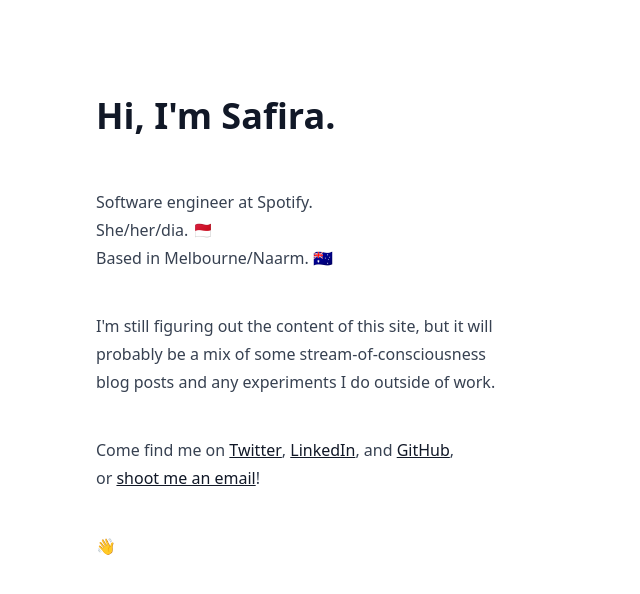
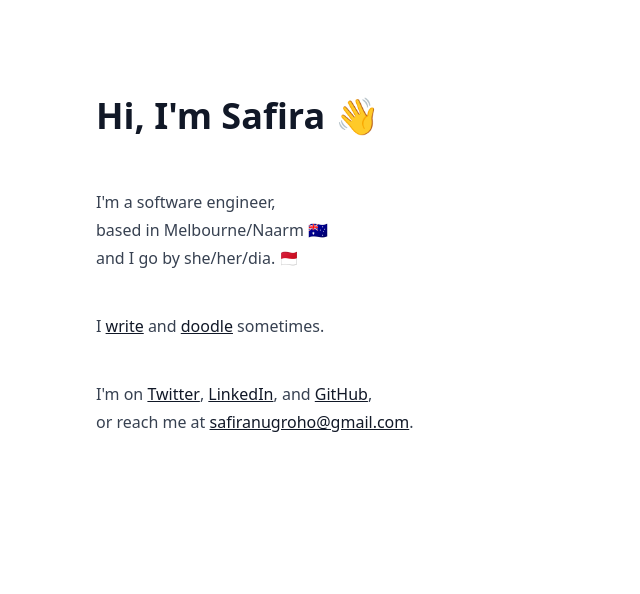
Before and after one commit to safiranugroho/safira.me, a Next.js app: page / in a window 1280 px wide. Shown: the top 594 px of the page, without its empty margins (0-640 px from the left). Built offline with nearby package versions, Linux system fonts and the light colour scheme.

Commit message:
rewrite intro

```diff
--- a/app/page.tsx
+++ b/app/page.tsx
@@ -1,24 +1,23 @@
+import Link from "next/link";
+
 export default function Home() {
   return (
     <main className="flex min-h-screen flex-col">
-      <h1>Hi, I&apos;m Safira.</h1>
+      <h1>Hi, I&apos;m Safira 👋</h1>
       <p>
-        Software engineer at Spotify.<br />
-        She/her/dia. 🇲🇨<br />
-        Based in Melbourne/Naarm. 🇦🇺
+        I&apos;m a software engineer,<br />
+        based in Melbourne/Naarm 🇦🇺 <br />
+        and I go by she/her/dia. 🇲🇨
       </p>
       <p>
-        I&apos;m still figuring out the content of this site, but it will probably
-        be a mix of some stream-of-consciousness blog posts and any
-        experiments I do outside of work.
+        I <Link href="/blog">write</Link> and <Link href="/doodles">doodle</Link> sometimes.
       </p>
       <p>
-        Come find me on{' '}
-        <a href="https://www.twitter.com/hisafira/">Twitter</a>, <a href="https://www.linkedin.com/in/safiranugroho/">LinkedIn</a>,
-        and <a href="https://github.com/safiranugroho">GitHub</a>,<br/>
-        or <a href="mailto:safiranugroho@gmail.com?subject=Hi from your blog!">shoot me an email</a>!
+        I&apos;m on <Link href="https://www.twitter.com/hisafira/">Twitter</Link>,{' '}
+        <Link href="https://www.linkedin.com/in/safiranugroho/">LinkedIn</Link>,
+        and <Link href="https://github.com/safiranugroho">GitHub</Link>,<br/>
+        or reach me at <Link href="mailto:safiranugroho+site@gmail.com">safiranugroho@gmail.com</Link>.
       </p>
-      <p>👋</p>
     </main>
   )
 }
--- a/mdx/draft/rebuilding-with-nextjs.mdx
+++ b/mdx/draft/rebuilding-with-nextjs.mdx
@@ -10,11 +10,13 @@ tags:
 
 - Next 13.4.5
 - next-mdx-remote 4.4.1
-  - using next-mdx-remote/rsc
+  - Using next-mdx-remote/rsc
+  - https://github.com/nrwl/nx/issues/17428
 - tailwindcss 3.3.2
   - @tailwindcss/typography 0.5.9
   - className: `prose dark:prose-invert`
-- https://github.com/nrwl/nx/issues/17428
+- Deploy using Vercel
+  - No config, even?
 
 - I almost don't want to publish my old blog posts, but I probably should keep them?
 
```
